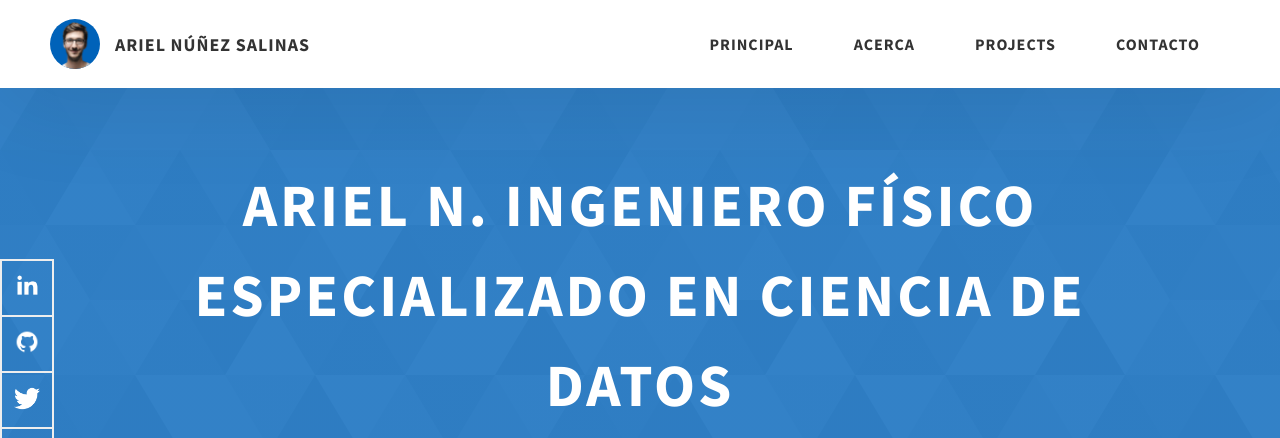
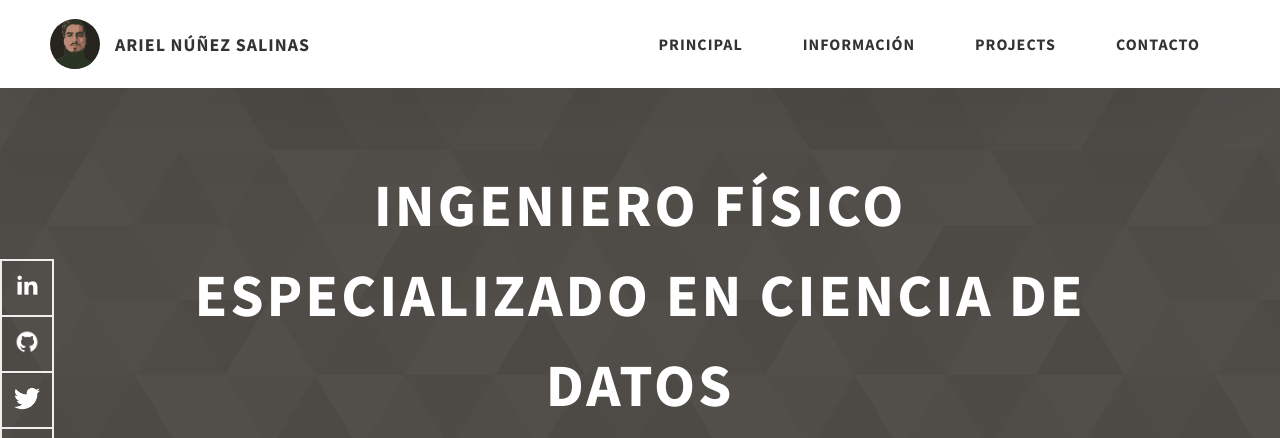
Before and after one commit to Arustico/arielnunezsalinas.github.io, a website: page index.html in a window 1280 px wide. Shown: the top 438 px of the page. Drawn offline with Linux system fonts and the light colour scheme.

Commit message:
Actualizacion index.html

```diff
--- a/index.html
+++ b/index.html
@@ -25,7 +25,7 @@
           <div class="header__logo-img-cont">
           <!-- Modificar acá para información personal -->
             <img
-              src="./assets/png/john-doe.png"
+              src="./assets/png/ariel-nunez.png"
               alt="Ram Maheshwari Logo Image"
               class="header__logo-img"
             />
@@ -38,7 +38,7 @@
               <a href="./index.html" class="header__link"> Principal </a>
             </li>
             <li class="header__link-wrapper">
-              <a href="./index.html#about" class="header__link">Acerca </a>
+              <a href="./index.html#about" class="header__link">Información</a>
             </li>
             <li class="header__link-wrapper">
               <a href="./index.html#projects" class="header__link">
@@ -89,7 +89,7 @@
   <!-- Seccion 2/6 -->
     <section class="home-hero">
       <div class="home-hero__content">
-        <h1 class="heading-primary">Ariel N. Ingeniero físico especializado en Ciencia de Datos</h1>
+        <h1 class="heading-primary">Ingeniero físico especializado en Ciencia de Datos</h1>
         <div class="home-hero__info">
           <p class="text-primary">
             HABLAR ACERCA DE MI --- . Hic facilis
@@ -300,7 +300,7 @@
     <section id="contact" class="contact sec-pad dynamicBg">
       <div class="main-container">
         <h2 class="heading heading-sec heading-sec__mb-med">
-          <span class="heading-sec__main heading-sec__main--lt">Contact</span>
+          <span class="heading-sec__main heading-sec__main--lt">Contacto</span>
           <span class="heading-sec__sub heading-sec__sub--lt">
             Lorem ipsum dolor sit amet consectetur adipisicing elit. Hic facilis
             tempora explicabo quae quod deserunt eius sapiente
@@ -331,7 +331,7 @@
               />
             </div>
             <div class="contact__form-field">
-              <label class="contact__form-label" for="message">Message</label>
+              <label class="contact__form-label" for="message">Mensaje</label>
               <textarea
                 required
                 cols="30"
--- a/sass/abstracts/_variables.scss
+++ b/sass/abstracts/_variables.scss
@@ -1,3 +1,3 @@
-$themeClrPrimary: #27231e//#0062b9;
+$themeClrPrimary: #27231e;//#0062b9;
 
 $commonBorderRadius: 8px;
```
Also changed, not shown: assets/png/ariel-nunez.png (added), assets/png/john-doe.png (deleted), css/style.css, 1 other file.
